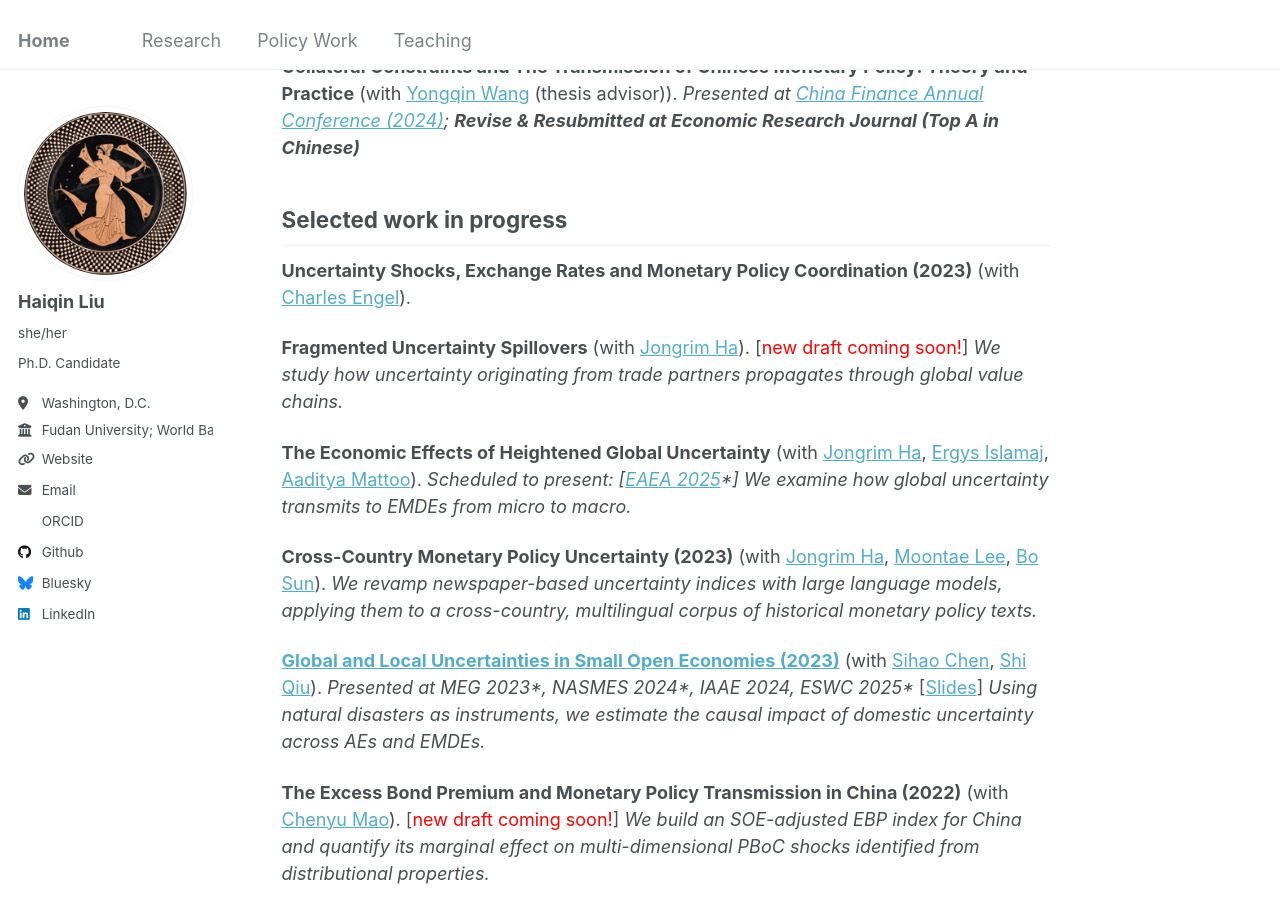
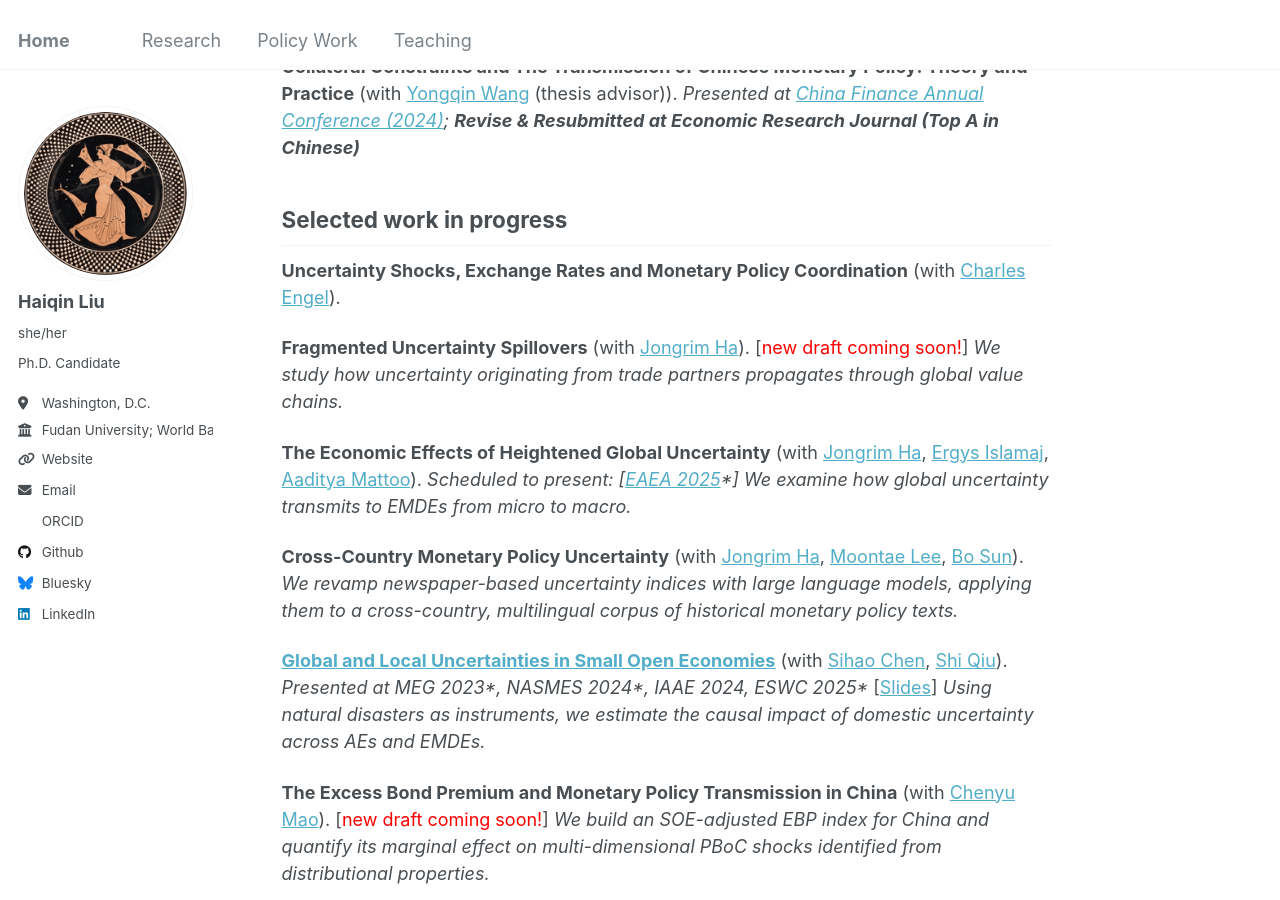
Before and after one commit to liuhaiqinFDU/liuhaiqinFDU.github.io, a Jekyll site: the page built from research.md, in a window 1280 px wide and 900 px high, scrolled down 344 px. Built offline with Jekyll 4.4.1, drawn with Linux system fonts in a browser that asks for light colours; some web fonts are replaced.

Commit message:
Update research.md

```diff
--- a/research.md
+++ b/research.md
@@ -19,7 +19,7 @@
 
 ## Selected work in progress
 
-**Uncertainty Shocks, Exchange Rates and Monetary Policy Coordination (2023)** (with [Charles Engel](https://users.ssc.wisc.edu/~cengel/)).
+**Uncertainty Shocks, Exchange Rates and Monetary Policy Coordination** (with [Charles Engel](https://users.ssc.wisc.edu/~cengel/)).
 
 **Fragmented Uncertainty Spillovers** (with [Jongrim Ha](https://www.jongrimha.com/)). [<font color="red">new draft coming soon!</font>]
 *We study how uncertainty originating from trade partners propagates through global value chains.*
@@ -27,12 +27,12 @@
 **The Economic Effects of Heightened Global Uncertainty** (with [Jongrim Ha](https://www.jongrimha.com/), [Ergys Islamaj](https://www.worldbank.org/en/about/people/e/ergys-islamaj), [Aaditya Mattoo](https://www.worldbank.org/en/about/people/a/aaditya-mattoo)). *Scheduled to present: [[EAEA 2025](https://www.eaeaweb.com/)\*]*
 *We examine how global uncertainty transmits to EMDEs from micro to macro.*
 
-**Cross-Country Monetary Policy Uncertainty (2023)** (with [Jongrim Ha](https://www.jongrimha.com/), [Moontae Lee](https://business.uic.edu/profiles/lee-moontae/), [Bo Sun](https://sites.google.com/site/bosun09/home)).
+**Cross-Country Monetary Policy Uncertainty** (with [Jongrim Ha](https://www.jongrimha.com/), [Moontae Lee](https://business.uic.edu/profiles/lee-moontae/), [Bo Sun](https://sites.google.com/site/bosun09/home)).
 *We revamp newspaper-based uncertainty indices with large language models, applying them to a cross-country, multilingual corpus of historical monetary policy texts.*
 
-[**Global and Local Uncertainties in Small Open Economies (2023)**](https://virtual.oxfordabstracts.com/event/73643/submission/1900) (with [Sihao Chen](https://chensihao.weebly.com/), [Shi Qiu](https://sites.google.com/view/shiqiu)). *Presented at MEG 2023\*, NASMES 2024\*, IAAE 2024, ESWC 2025\** [[Slides](https://www.dropbox.com/scl/fi/690rsa9gvvnxmg567utid/global_and_local_uncertainty_slides.pdf?rlkey=ddz6o3kemf8017iaxhhkzcax6&st=fj7ab5o5&dl=0)] *Using natural disasters as instruments, we estimate the causal impact of domestic uncertainty across AEs and EMDEs.*
+[**Global and Local Uncertainties in Small Open Economies**](https://virtual.oxfordabstracts.com/event/73643/submission/1900) (with [Sihao Chen](https://chensihao.weebly.com/), [Shi Qiu](https://sites.google.com/view/shiqiu)). *Presented at MEG 2023\*, NASMES 2024\*, IAAE 2024, ESWC 2025\** [[Slides](https://www.dropbox.com/scl/fi/690rsa9gvvnxmg567utid/global_and_local_uncertainty_slides.pdf?rlkey=ddz6o3kemf8017iaxhhkzcax6&st=fj7ab5o5&dl=0)] *Using natural disasters as instruments, we estimate the causal impact of domestic uncertainty across AEs and EMDEs.*
 
-**The Excess Bond Premium and Monetary Policy Transmission in China (2022)** (with [Chenyu Mao](https://sites.google.com/view/chenyu-sophia-mao/home-page)). [<font color="red">new draft coming soon!</font>] *We build an SOE-adjusted EBP index for China and quantify its marginal effect on multi-dimensional PBoC shocks identified from distributional properties.*
+**The Excess Bond Premium and Monetary Policy Transmission in China** (with [Chenyu Mao](https://sites.google.com/view/chenyu-sophia-mao/home-page)). [<font color="red">new draft coming soon!</font>] *We build an SOE-adjusted EBP index for China and quantify its marginal effect on multi-dimensional PBoC shocks identified from distributional properties.*
 
 <!-- We build the EBP index for China adjusted for [Geng and Pan’s (2024)](https://onlinelibrary.wiley.com/doi/10.1111/jofi.13380) SOE premium.-->
 
```
